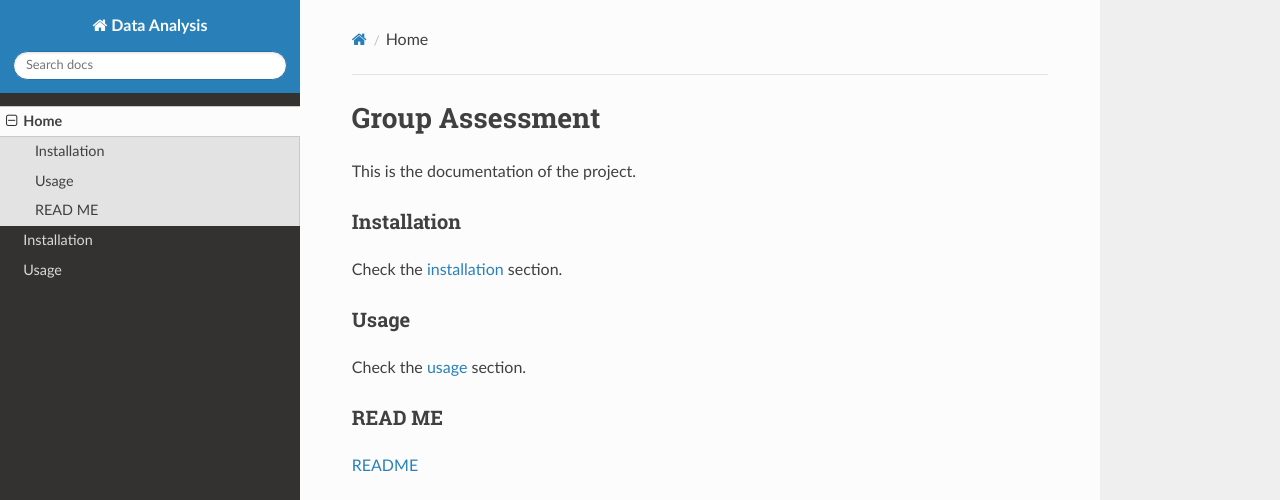
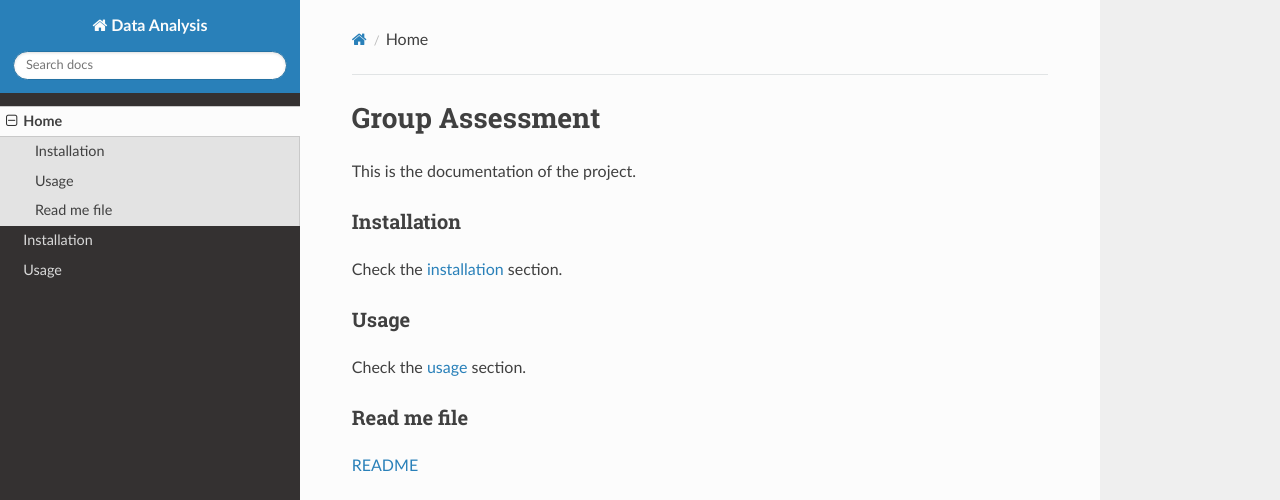
Before and after one commit to marcupm/data-analysis, an MkDocs documentation site: the page built from docs/index.md, in a window 1280 px wide. Shown: the top 500 px of the page. Built offline with MkDocs 1.6.1, drawn with Linux system fonts in a browser that asks for light colours; nearby versions of some CDN libraries.

Commit message:
Update index.md

```diff
--- a/docs/index.md
+++ b/docs/index.md
@@ -6,5 +6,5 @@ This is the documentation of the project.
 Check the [installation](install.md) section.
 ### Usage
 Check the [usage](usage.md) section.
-### READ ME
+### Read me file
 [README](README.md)
```
